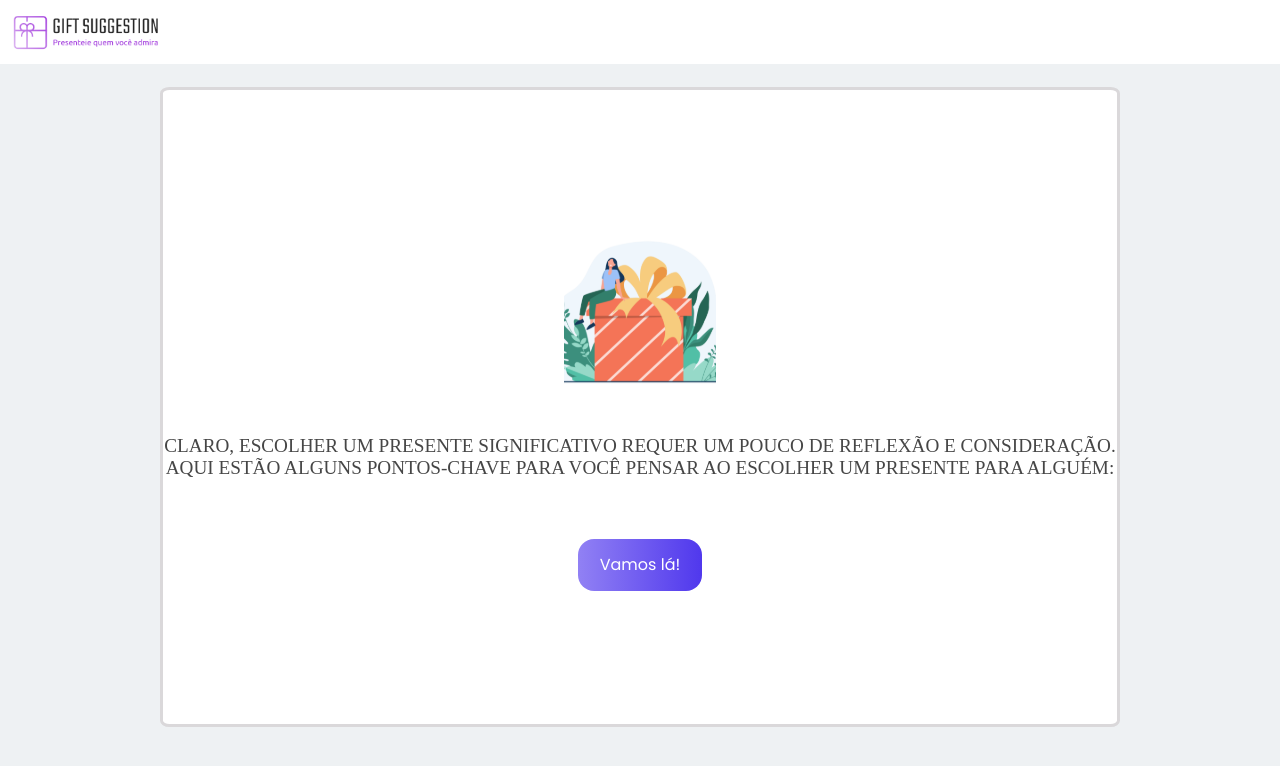
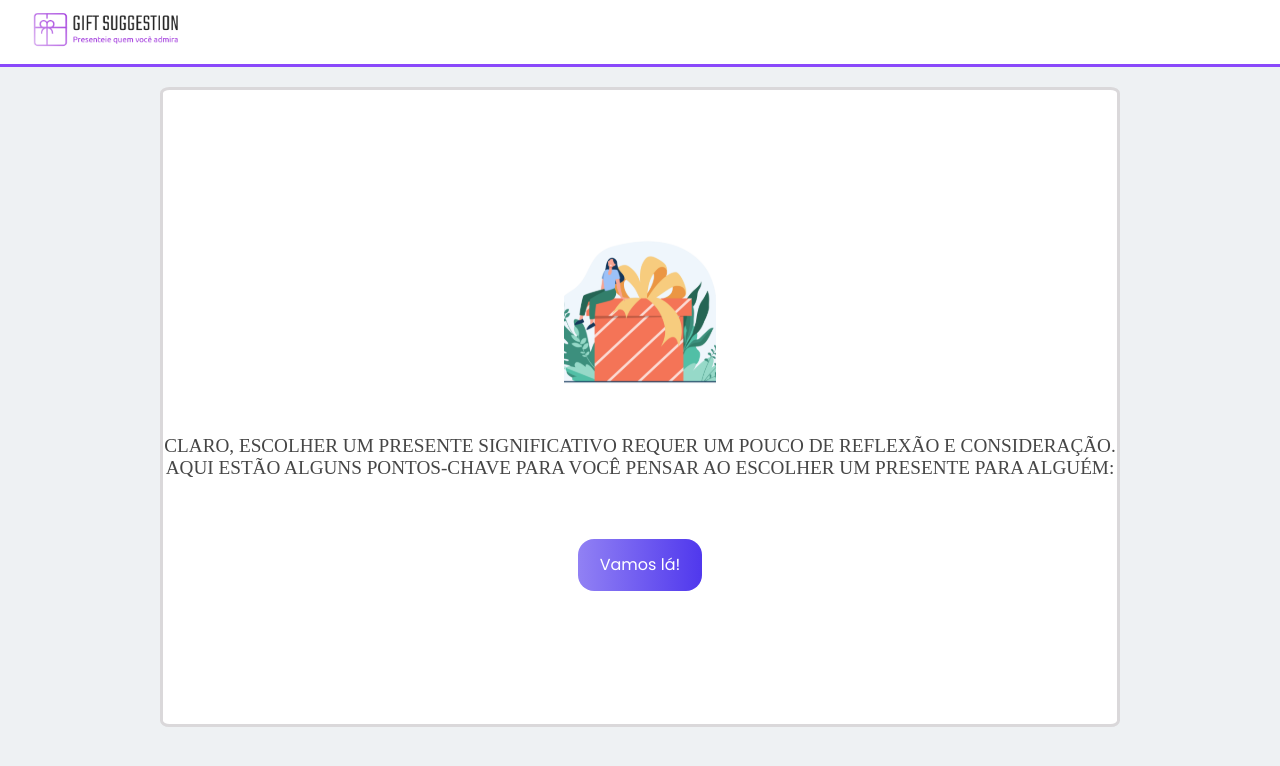
Before and after one commit to brendothierry/gift-suggestion-front-end, a React (Create React App) app: page / in a window 1280 px wide. Shown: the top 766 px of the page. Built offline with nearby package versions, Linux system fonts and the light colour scheme.

Commit message:
atualizacao da navbar e os passworld

```diff
--- a/src/components/Navbar/index.jsx
+++ b/src/components/Navbar/index.jsx
@@ -1,19 +1,24 @@
+
 import React from 'react';
-import LogoImagem from '../../Images/logo.png'
+import LogoImagem from '../../Images/logo.png';
 import './styles.css';
 
 class Navbar extends React.Component {
   render() {
+    const { showButton } = this.props;
+
     return (
       <nav>
         <div className='line'>
+
           <div className='logo'>
-            <img
-              src={LogoImagem}
-              alt='logo'
-              href='<home></home>'
-            />
+            <img src={LogoImagem} alt='logo' />
           </div>
+
+          {showButton && (
+            <button className='navbar-button'> Criar Sugestão de Presente </button>
+          )}
+
         </div>
       </nav>
     );
--- a/src/components/Navbar/styles.css
+++ b/src/components/Navbar/styles.css
@@ -2,29 +2,27 @@
   padding: 0;
   margin: 0;
   box-sizing: border-box;
+}
 
+nav {
+  display: flex;
+  justify-content: center;
+  align-items: center;
+  height: 8vh;
+  background-color: #FFFFFF;
+  box-shadow: 0 3px rgba(96, 0, 255, 0.7);
+  position: relative;
+  z-index: 1;
+}
+
+.line {
+  display: flex;
+  align-items: center;
+  width: 100%;
+  padding: 20px;
 
 }
 
-nav {
-
-  display: flex;
-  flex: 1;
-  min-height: 5vh;
-  height: 8vh;
-  max-height: 10vh;
-  min-width: 10vh;
-  background-color: #FFFFFF;
-  box-shadow: 0 3px rgba(96, 0, 255, 0.7);
-
-}
-
-.line {
-  float: right;
-  width: 100%;
-  height: 3.8px;
-  margin-bottom: 20px;
-}
 .logo img {
   cursor: pointer;
   min-height: 8vh;
@@ -34,6 +32,23 @@ nav {
   height: 100px;
 
 
+}
+
+.navbar-button {
+  margin-top: 10px;
+  padding: 15px 24px;
+  background-color:rgba(96, 0, 255, 0.7);
+  color:#FFFFFF;
+  border: none;
+  border-radius: 20px;
+  cursor: pointer;
+  font-size: 14px;
+  margin-left: auto;
+  margin-right: auto;
 
 
 }
+
+.navbar-button:hover {
+  background-color: #2980b9;
+}
--- a/src/views/ForgotPassworld.css
+++ b/src/views/ForgotPassworld.css
@@ -3,7 +3,7 @@
 
 }
 .container {
-    height: 80vh;
+    height: 92vh;
     background-color: #ffffff;
     min-height: 80vh;
     display: flex;
--- a/src/views/ForgotPassworld.jsx
+++ b/src/views/ForgotPassworld.jsx
@@ -1,13 +1,13 @@
 import React from 'react';
 import './ForgotPassworld.css';
-import Header from "../components/Header";
+import Navbar from "../components/Navbar";
 
 class ForgotPassworld extends React.Component {
     render() {
         return (
 
             <div className="container-header">
-                <Header></Header>
+                <Navbar/>
                 <div className="container">
                     <div className="containerPage">
                         <div className="email">
--- a/src/views/ResetPassword.css
+++ b/src/views/ResetPassword.css
@@ -2,7 +2,7 @@
 
 }
 .container {
-    height: 80vh;
+    height: 92vh;
     background-color: #ffffff;
     min-height: 80vh;
     display: flex;
--- a/src/views/ResetPassword.jsx
+++ b/src/views/ResetPassword.jsx
@@ -1,5 +1,5 @@
 import React, { useState } from 'react';
-import Header from "../components/Header";
+import Navbar from "../components/Navbar";
 import './ResetPassword.css';
 
 const ResetPassword = () => {
@@ -19,7 +19,7 @@ const ResetPassword = () => {
 
     return (
         <div className="header">
-            <Header />
+            <Navbar />
             <div className="container">
                 <div className="containerPage">
                     <h2 className="container-header">Redefinir Senha</h2>
```
